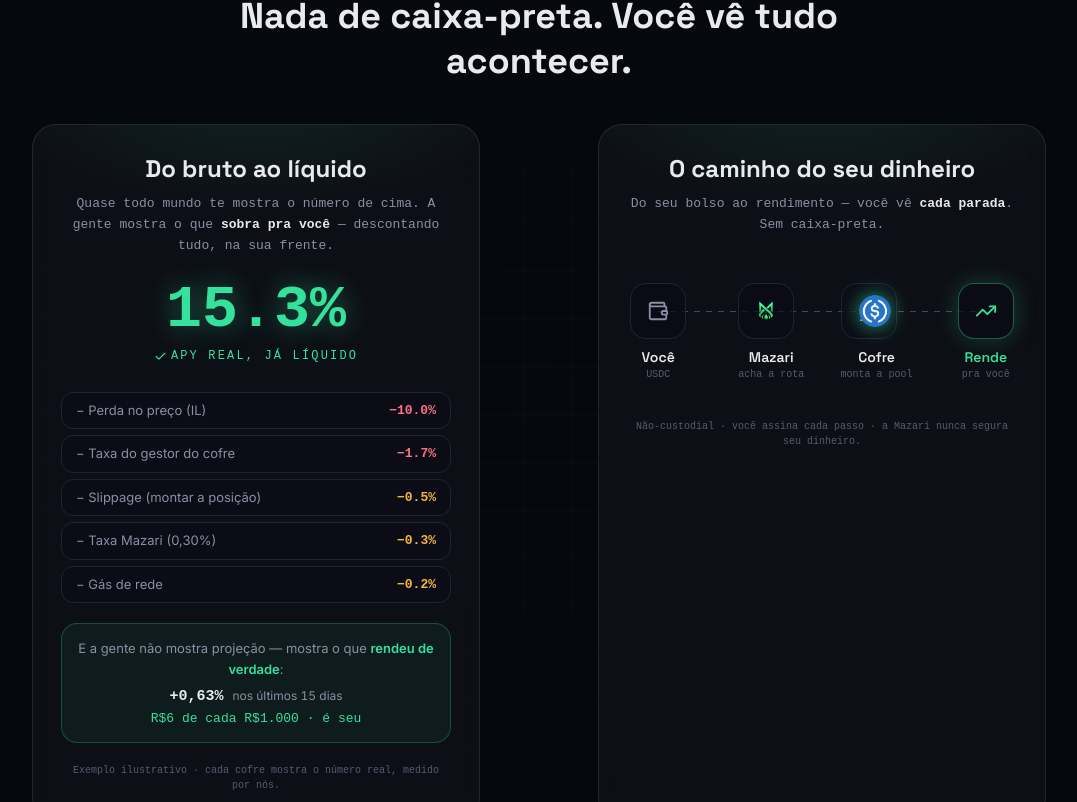
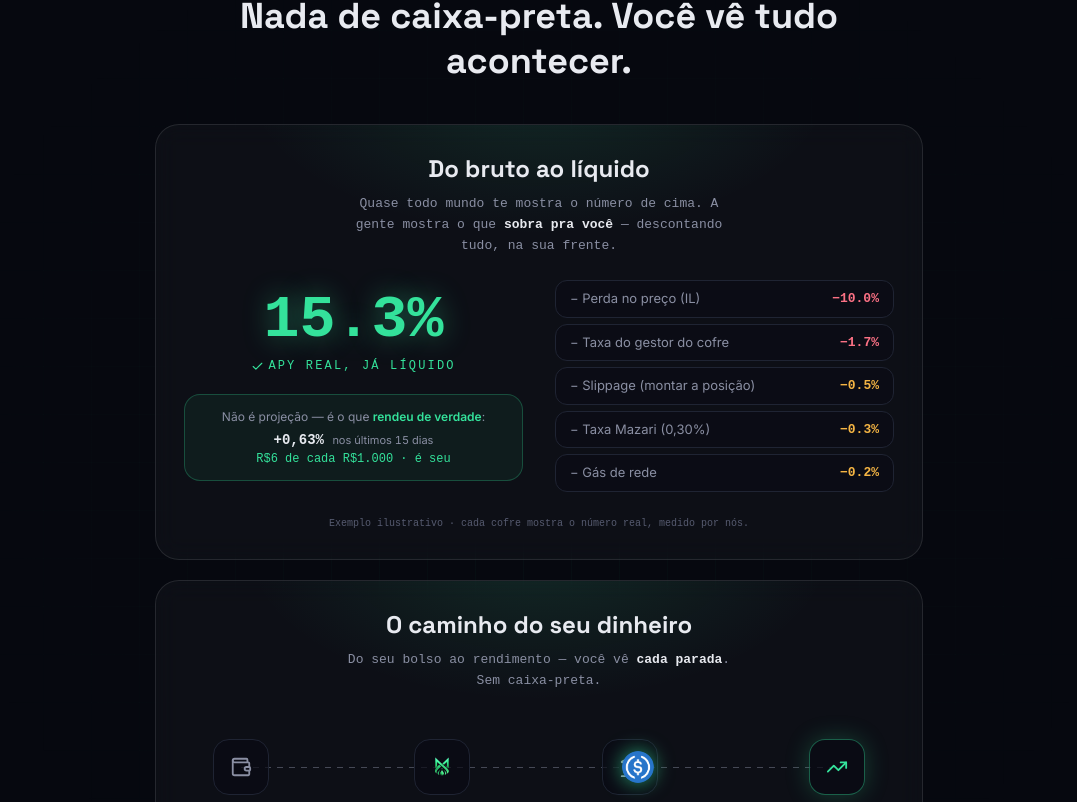
Before and after one commit to Opresida/mazarifi, a React (Vite) app in the folder app/: page / in a window 1280 px wide. Shown: the part 1618-2420 px from the top of the page, without its empty margins (101-1178 px from the left). Built offline with nearby package versions, Linux system fonts and the light colour scheme; no server answers.

Commit message:
fix(landing): card bruto->liquido horizontal + 5 descontos sempre presentes (zero reflow, pagina nao mexe) + funil empilhado abaixo na mesma secao

```diff
--- a/app/src/components/landing/BrutoLiquido.tsx
+++ b/app/src/components/landing/BrutoLiquido.tsx
@@ -50,7 +50,7 @@ export function BrutoLiquido() {
       whileInView={{ opacity: 1, y: 0 }}
       viewport={{ once: true, margin: '-80px' }}
       transition={{ duration: 0.6, ease: [0.16, 1, 0.3, 1] }}
-      className="relative isolate mx-auto flex h-full max-w-md flex-col overflow-hidden rounded-3xl border border-white/10 bg-white/[0.03] p-7 backdrop-blur-md"
+      className="relative isolate flex w-full flex-col overflow-hidden rounded-3xl border border-white/10 bg-white/[0.03] p-7 backdrop-blur-md"
     >
       <div className="pointer-events-none absolute -inset-px -z-10 rounded-3xl" style={{ background: 'radial-gradient(420px 220px at 50% -10%, rgba(52,226,155,.12), transparent 70%)' }} />
       <h3 className="font-display text-center text-2xl font-bold text-ftext">Do bruto ao líquido</h3>
@@ -58,7 +58,9 @@ export function BrutoLiquido() {
         Quase todo mundo te mostra o número de cima. A gente mostra o que <b className="text-ftext">sobra pra você</b> — descontando tudo, na sua frente.
       </p>
 
-      <div className="mt-6 text-center">
+      {/* horizontal: número (esq) + descontos sempre presentes (dir) = SEM reflow */}
+      <div className="mt-6 grid items-center gap-x-8 gap-y-5 sm:grid-cols-2">
+        <div className="text-center">
           <motion.div
             animate={isNet ? { scale: [1, 1.06, 1] } : { scale: 1 }}
             transition={{ duration: 0.6 }}
@@ -72,48 +74,46 @@ export function BrutoLiquido() {
               <span className="inline-flex items-center gap-1 text-lime"><Check size={13} /> APY real, já líquido</span>
             ) : 'descontando o que ninguém mostra…'}
           </p>
+          <AnimatePresence>
+            {isNet && (
+              <motion.div
+                initial={{ opacity: 0, y: 8 }}
+                animate={{ opacity: 1, y: 0 }}
+                exit={{ opacity: 0 }}
+                transition={{ duration: 0.5, delay: 0.2 }}
+                className="mt-4 rounded-2xl border border-lime/25 bg-lime/[0.06] px-4 py-3 text-center"
+              >
+                <p className="text-[12px] leading-relaxed text-muted">
+                  Não é projeção — é o que <b className="text-lime">rendeu de verdade</b>:
+                </p>
+                <p className="font-mono tnum mt-1 text-sm font-bold text-ftext">
+                  +0,63% <span className="font-sans text-[11px] font-normal text-muted">nos últimos 15 dias</span>
+                </p>
+                <p className="font-mono tnum text-[12px] text-lime">R$6 de cada R$1.000 · é seu</p>
+              </motion.div>
+            )}
+          </AnimatePresence>
         </div>
 
-      <div className="mt-6 space-y-1.5">
-        <AnimatePresence>
-          {CUTS.slice(0, phase).map((c) => (
+        <div className="flex flex-col justify-center gap-1.5">
+          {CUTS.map((c, i) => {
+            const on = i < phase;
+            return (
               <motion.div
                 key={c.label}
-              initial={{ opacity: 0, x: -16, height: 0 }}
-              animate={{ opacity: 1, x: 0, height: 'auto' }}
-              exit={{ opacity: 0, height: 0 }}
+                animate={{ opacity: on ? 1 : 0.15, x: on ? 0 : -6 }}
                 transition={{ duration: 0.35, ease: [0.16, 1, 0.3, 1] }}
                 className="flex items-center justify-between rounded-xl border border-edge bg-ink/50 px-3.5 py-2"
               >
                 <span className="text-[13px] text-muted">− {c.label}</span>
                 <span className={`font-mono tnum text-[13px] font-semibold ${c.color}`}>−{c.delta.toFixed(1)}%</span>
               </motion.div>
-          ))}
-        </AnimatePresence>
+            );
+          })}
+        </div>
       </div>
 
-      {/* payoff: a nossa cara — realizado 15d + valor que é seu */}
-      <AnimatePresence>
-        {isNet && (
-          <motion.div
-            initial={{ opacity: 0, y: 10 }}
-            animate={{ opacity: 1, y: 0 }}
-            exit={{ opacity: 0 }}
-            transition={{ duration: 0.5, delay: 0.25 }}
-            className="mt-5 rounded-2xl border border-lime/25 bg-lime/[0.06] px-4 py-3.5 text-center"
-          >
-            <p className="text-[13px] leading-relaxed text-muted">
-              E a gente não mostra projeção — mostra o que <b className="text-lime">rendeu de verdade</b>:
-            </p>
-            <p className="font-mono tnum mt-1.5 text-[15px] font-bold text-ftext">
-              +0,63% <span className="font-sans text-xs font-normal text-muted">nos últimos 15 dias</span>
-            </p>
-            <p className="font-mono tnum text-[13px] text-lime">R$6 de cada R$1.000 · é seu</p>
-          </motion.div>
-        )}
-      </AnimatePresence>
-
-      <p className="font-mono mt-auto pt-5 text-center text-[10px] text-muted-2">Exemplo ilustrativo · cada cofre mostra o número real, medido por nós.</p>
+      <p className="font-mono mt-6 text-center text-[10px] text-muted-2">Exemplo ilustrativo · cada cofre mostra o número real, medido por nós.</p>
     </motion.div>
   );
 }
--- a/app/src/components/landing/Funnel.tsx
+++ b/app/src/components/landing/Funnel.tsx
@@ -18,7 +18,7 @@ export function Funnel() {
       whileInView={{ opacity: 1, y: 0 }}
       viewport={{ once: true, margin: '-80px' }}
       transition={{ duration: 0.6, ease: [0.16, 1, 0.3, 1] }}
-      className="relative isolate mx-auto flex h-full max-w-md flex-col overflow-hidden rounded-3xl border border-white/10 bg-white/[0.03] p-7 backdrop-blur-md"
+      className="relative isolate flex w-full flex-col overflow-hidden rounded-3xl border border-white/10 bg-white/[0.03] p-7 backdrop-blur-md"
     >
       <div className="pointer-events-none absolute -inset-px -z-10 rounded-3xl" style={{ background: 'radial-gradient(420px 220px at 50% -10%, rgba(52,226,155,.12), transparent 70%)' }} />
       <h3 className="font-display text-center text-2xl font-bold text-ftext">O caminho do seu dinheiro</h3>
--- a/app/src/pages/Landing.tsx
+++ b/app/src/pages/Landing.tsx
@@ -140,7 +140,7 @@ export function Landing() {
               Nada de caixa-preta. Você vê tudo acontecer.
             </h2>
           </Reveal>
-          <div className="mt-10 grid items-stretch gap-5 lg:grid-cols-2">
+          <div className="mx-auto mt-10 max-w-3xl space-y-5">
             <BrutoLiquido />
             <Funnel />
           </div>
```
Lines whose indentation alone changed are shown as unchanged.
